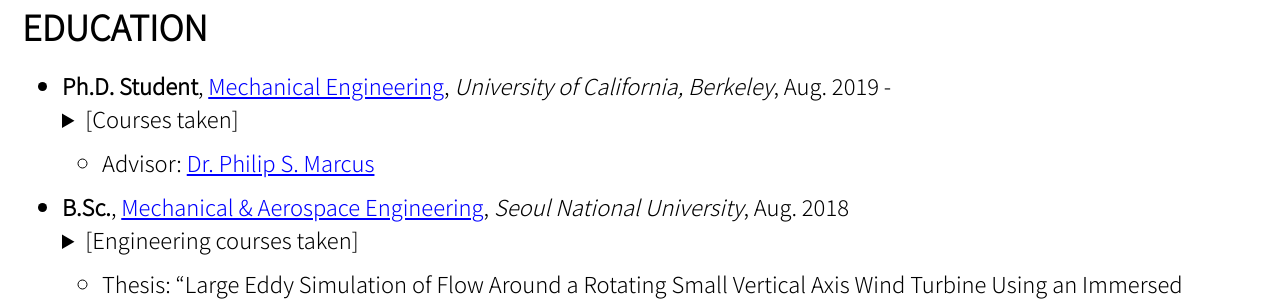
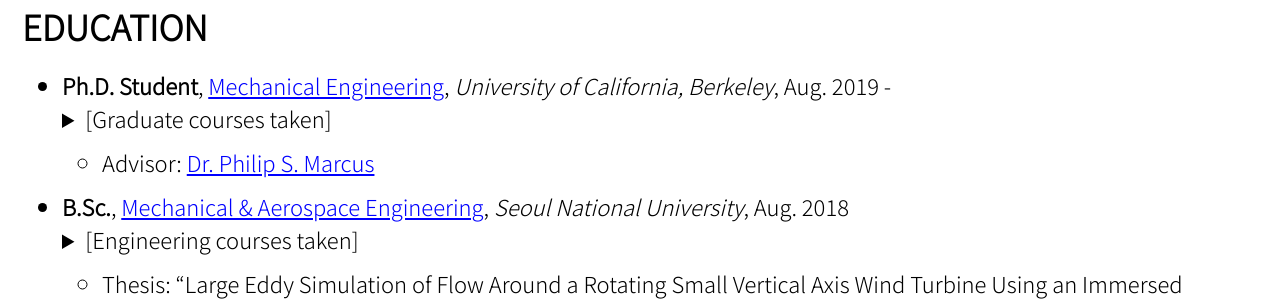
Before and after one commit to jun9303/jun9303.github.io, a Jekyll site: the page built from _pages/about.md, in a window 1280 px wide and 900 px high, scrolled down 545 px. Shown: the part 158-459 px from the top of the window. Built offline with Jekyll 4.4.1, drawn with Linux system fonts in a browser that asks for light colours; cached includes are drawn as plain includes; nearby versions of some CDN libraries.

Commit message:
Signed-off-by: Joon <jun9303@gmail.com>

```diff
--- a/_pages/about.md
+++ b/_pages/about.md
@@ -19,7 +19,7 @@ feature_row:
 
 - **Ph.D. Student**, [Mechanical Engineering](http://me.berkeley.edu/), *University of California, Berkeley*, Aug. 2019 -
     <details>
-      <summary>[Courses taken]</summary>
+      <summary>[Graduate courses taken]</summary>
 
       <small>Advanced Fluid Mechanics 1, Engineering Aerodynamics</small>
     </details>
```
